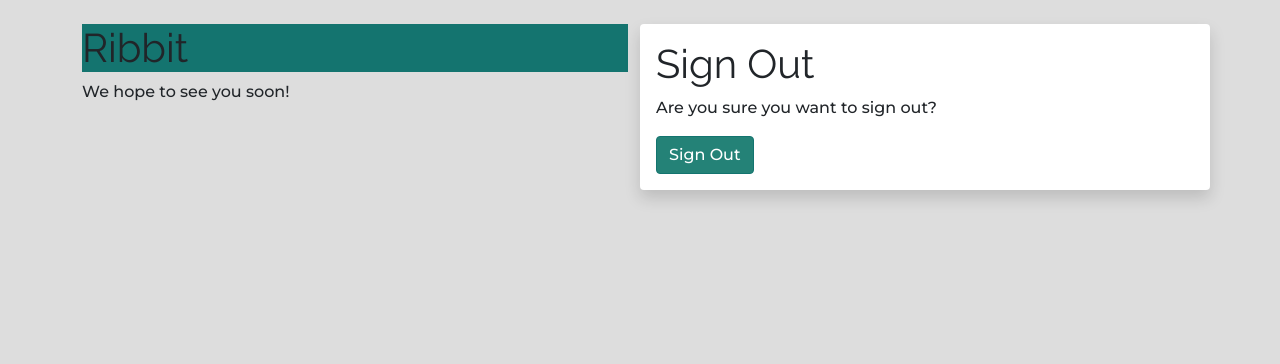
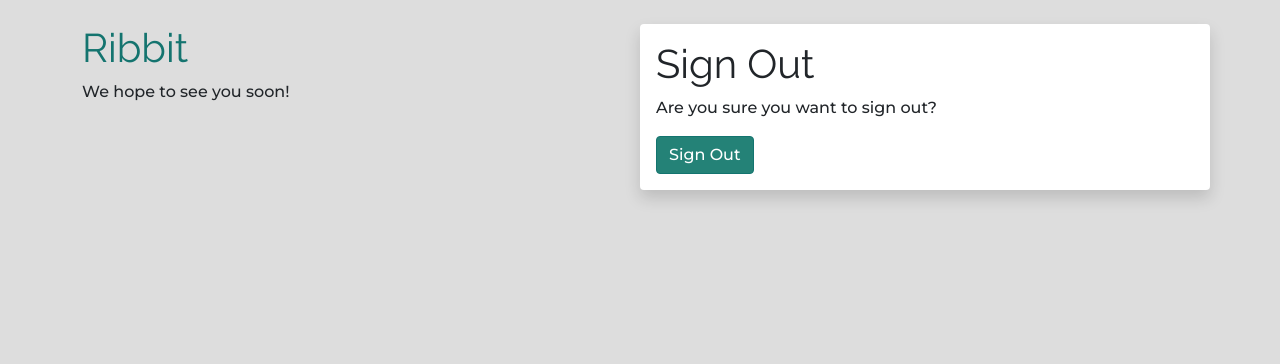
Before and after one commit to Code-Institute-Submissions/will23JD-Ribbit_SepResub, a Django app: page /accounts/logout/ in a window 1280 px wide. Shown: the part 56-420 px from the top of the page. Run offline with Django 3.2, Linux system fonts and the light colour scheme; the visitor is signed in with stand-in values (Sample User, id 1).

Commit message:
change styles

```diff
--- a/templates/account/login.html
+++ b/templates/account/login.html
@@ -11,7 +11,7 @@
 <div class="container mt-4">
   <div class="row align-items-center">
     <div class="col-md-6">
-      <h1 class="bg-aqua">Ribbit</h1>
+      <h1 class="aqua">Ribbit</h1>
       <p>
         Start discussing about everything!
       </p>
--- a/templates/account/logout.html
+++ b/templates/account/logout.html
@@ -8,7 +8,7 @@
 <div class="container mt-4">
   <div class="row">
     <div class="col-md-6">
-      <h1 class="bg-aqua">Ribbit</h1>
+      <h1 class="aqua">Ribbit</h1>
       <p>
         We hope to see you soon!
       </p>
```
